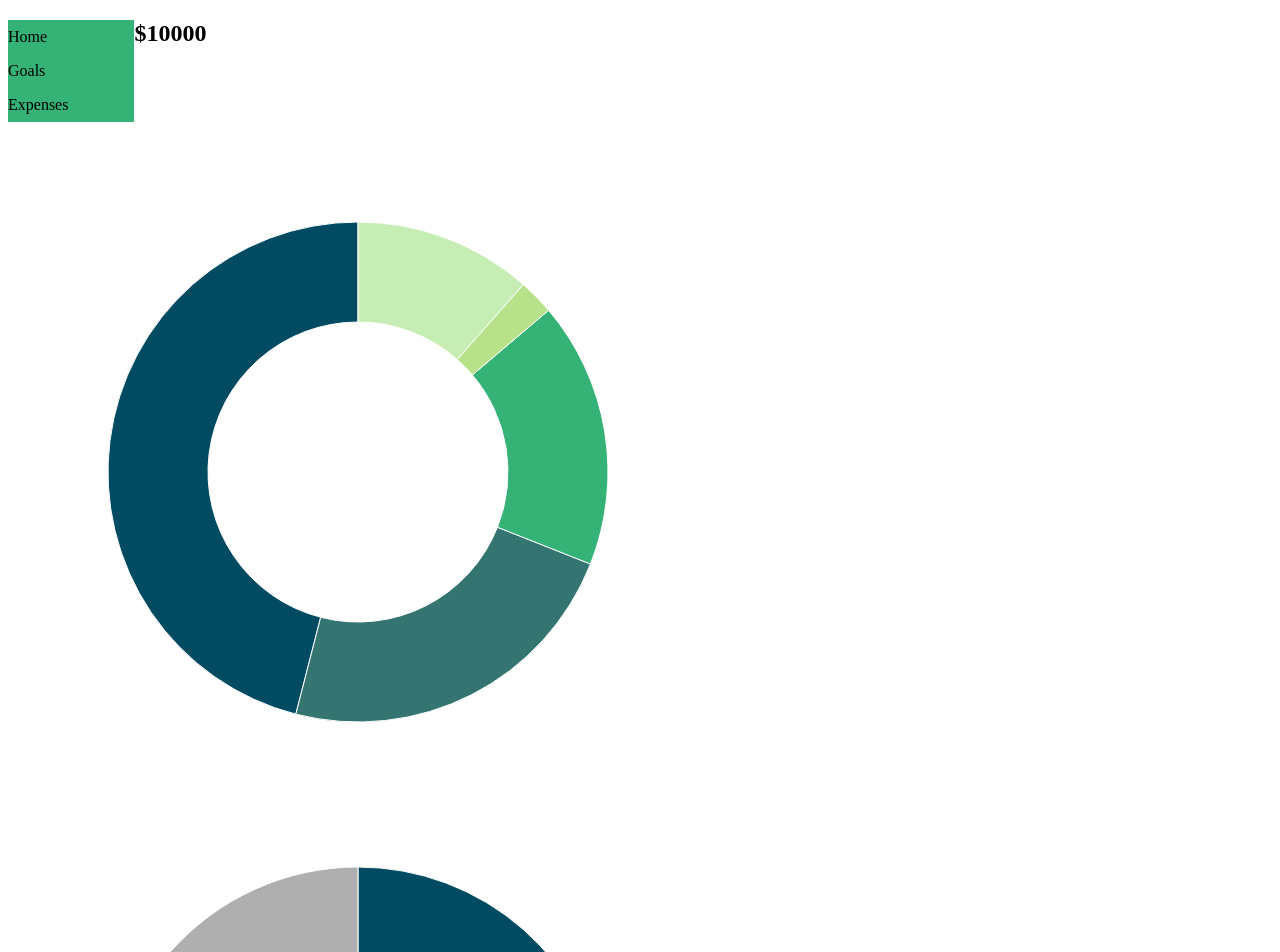
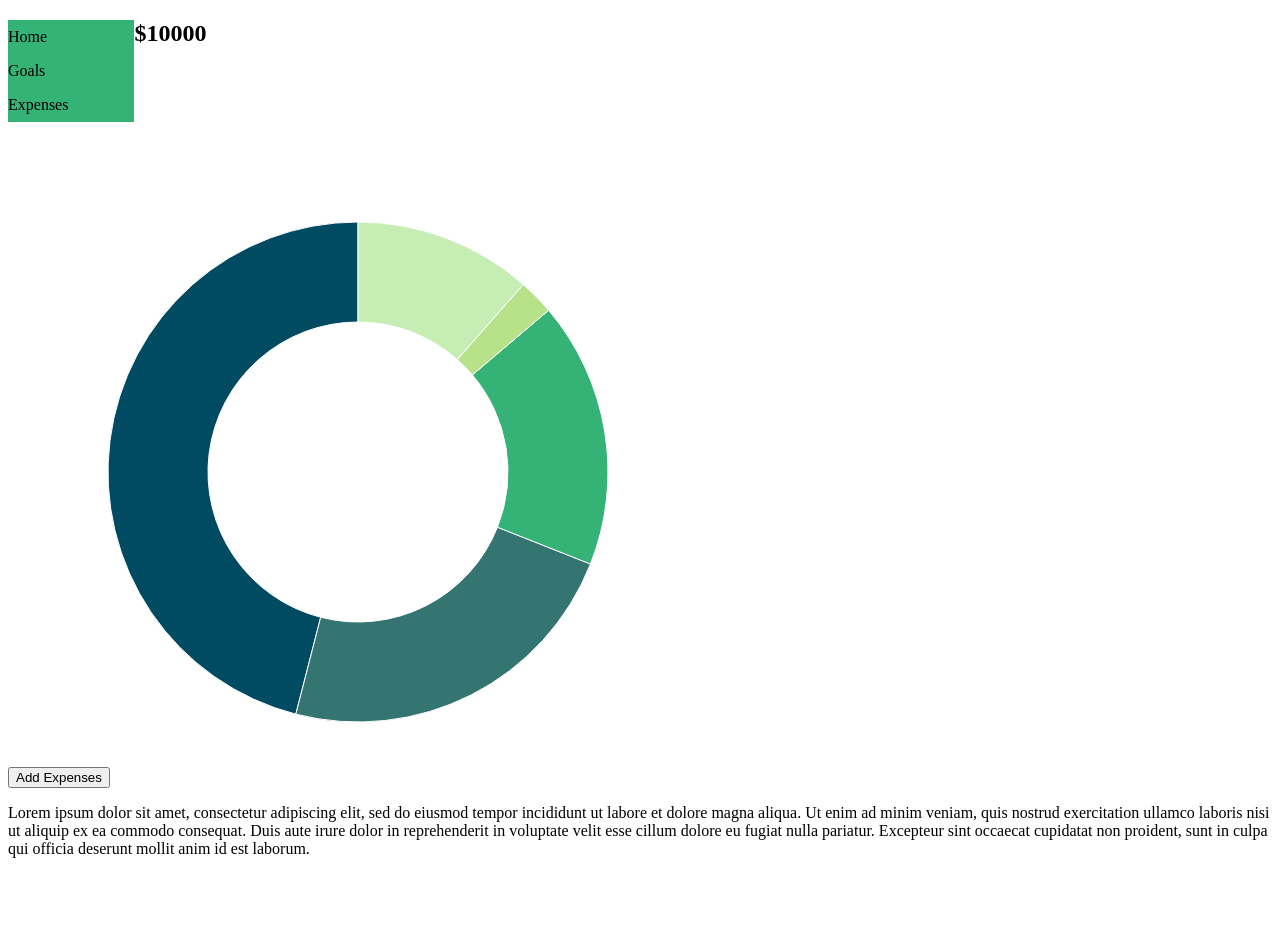
Before and after one commit to vincetrain/budgie, a React (Create React App) app: page /expenses in a window 1280 px wide. Shown: the top 952 px of the page. Built offline with nearby package versions, Linux system fonts and the light colour scheme.

Commit message:
button almost

```diff
--- a/package.json
+++ b/package.json
@@ -16,7 +16,7 @@
     "web-vitals": "^2.1.4"
   },
   "scripts": {
-    "start": "react-scripts start",
+    "start": "react-scripts --max_old_space_size=4096 start",
     "build": "react-scripts build",
     "test": "react-scripts test",
     "eject": "react-scripts eject"
--- a/src/Pages/Expenses.jsx
+++ b/src/Pages/Expenses.jsx
@@ -1,7 +1,7 @@
 import './Expenses.scss';
 import {PieChart, Pie} from 'recharts';
 import React, { useState } from 'react';
-
+import Popup from './Popup';
 
 
 
@@ -27,8 +27,7 @@
       totalMoney += data[i].money;
     }
 
-    console.log((data[0].money/totalMoney) * 360);
-    console.log();
+
 
     let chartMap = data.map((expense, index) => {
 		console.log(expense)
@@ -43,6 +42,7 @@
 	})
 
   return (
+
     <div className="expenseContainer">
         <section className='charts'>
 			<div id='total'>
@@ -51,6 +51,19 @@
           			<Pie data={data} dataKey="money" outerRadius={250} fill="#ECF8E5" innerRadius={150} startAngle={90} endAngle={450}/>
         		</PieChart>
 			</div>
+      <button onClick={togglePopup}>Add Expenses</button>
+
+	  <p>Lorem ipsum dolor sit amet, consectetur adipiscing elit, sed do eiusmod tempor incididunt ut labore et dolore magna aliqua. Ut enim ad minim veniam, quis nostrud exercitation ullamco laboris nisi ut aliquip ex ea commodo consequat. Duis aute irure dolor in reprehenderit in voluptate velit esse cillum dolore eu fugiat nulla pariatur. Excepteur sint occaecat cupidatat non proident, sunt in culpa qui officia deserunt mollit anim id est laborum.</p>
+
+	  {isOpen && <Popup
+      content={<>
+        <b>Design your Popup</b>
+        <p>YOOODLE consectetur adipiscing elit, sed do eiusmod tempor incididunt ut labore et dolore magna aliqua. Ut enim ad minim veniam, quis nostrud exercitation ullamco laboris nisi ut aliquip ex ea commodo consequat. Duis aute irure dolor in reprehenderit in voluptate velit esse cillum dolore eu fugiat nulla pariatur. Excepteur sint occaecat cupidatat non proident, sunt in culpa qui officia deserunt mollit anim id est laborum.</p>
+        <button>Test button</button>
+      </>}
+      handleClose={togglePopup}
+    />}
+
 			{chartMap}
 		</section>
     </div>
```
Also changed, not shown: src/Pages/Popup.css (renamed from src/Popup.css), src/Pages/Popup.js (renamed from src/Popup.js).
